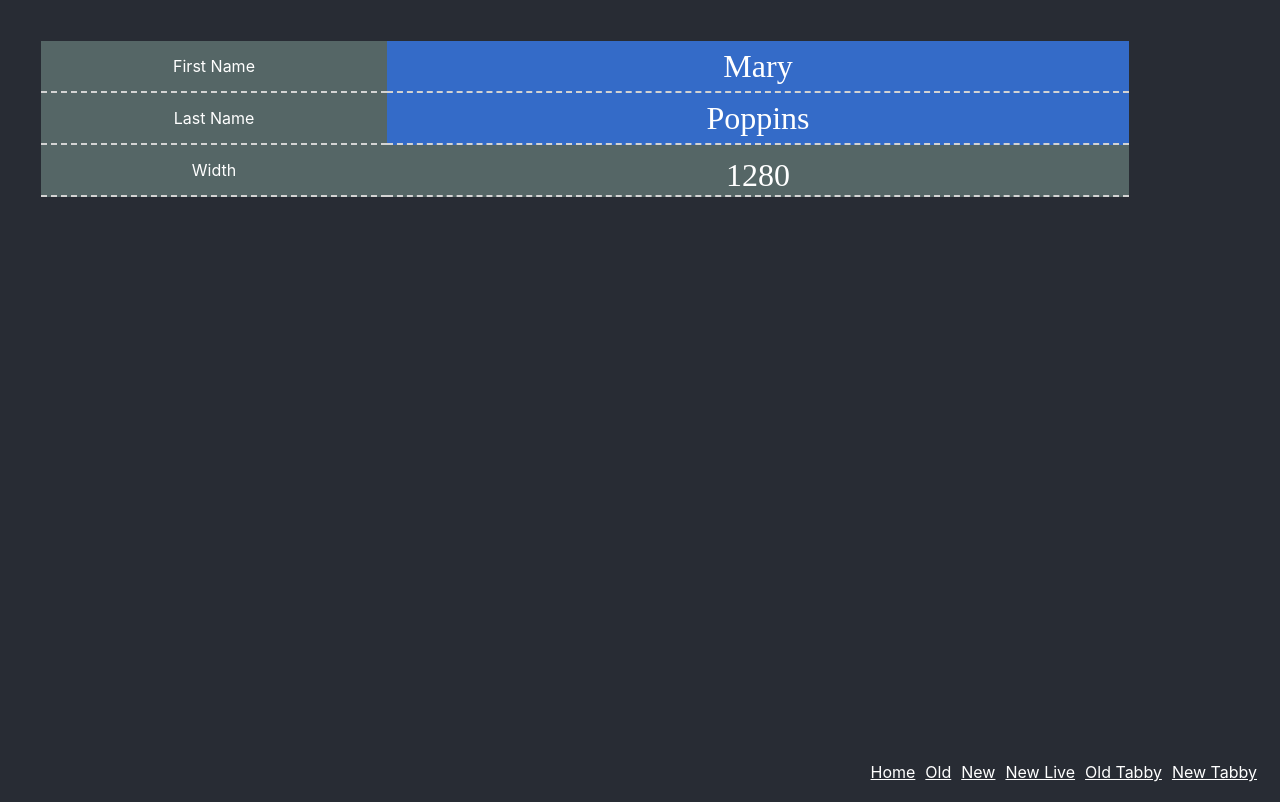
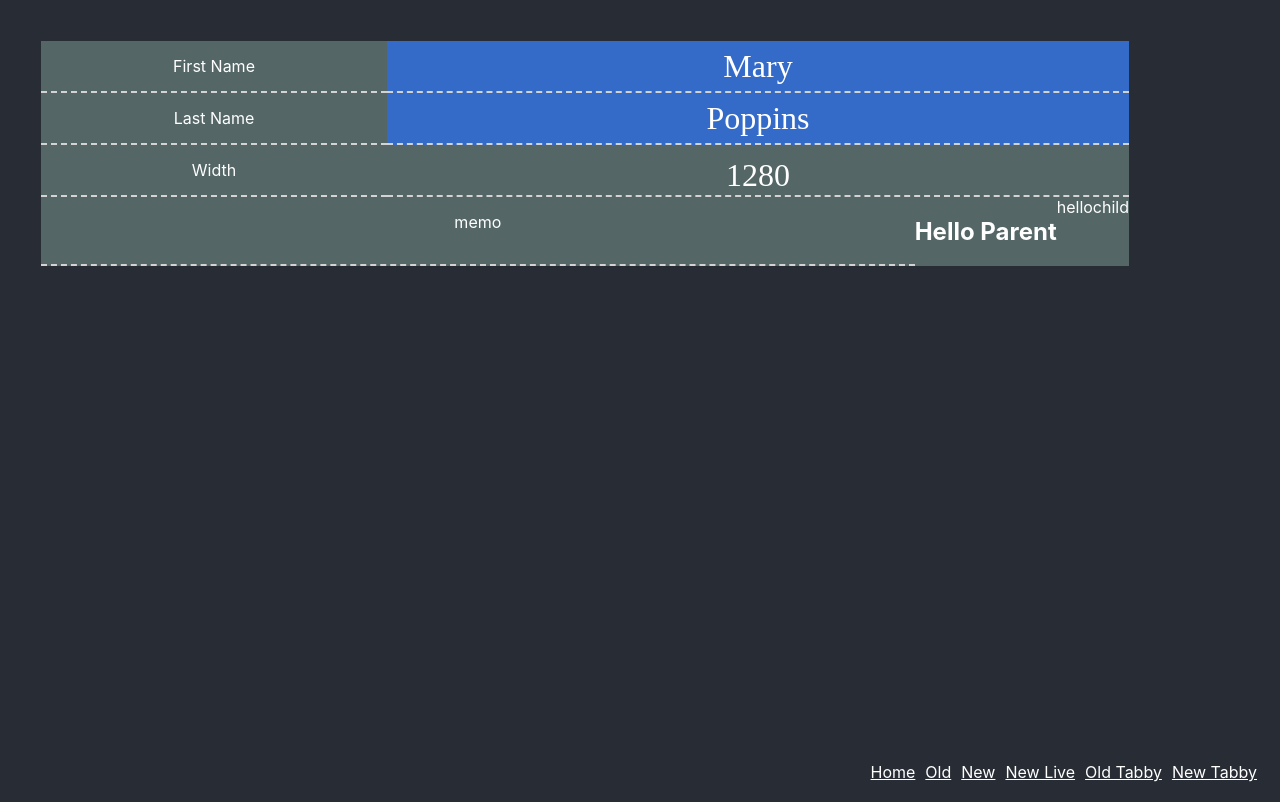
Before and after one commit to Jinni73/react-hook-example, a React (Create React App) app: page /new in a window 1280 px wide. Built offline with nearby package versions, Linux system fonts and the light colour scheme.

Commit message:
examples on memo, useMemo,

```diff
--- /dev/null
+++ b/src/components/Child/index.js
@@ -0,0 +1,13 @@
+import React, { memo } from 'react';
+
+// const Child = memo(({a,b}) => {
+//   console.log('render child')
+//   return <div>{a + b}</div>
+// });
+
+const Child = ({a,b}) => {
+  console.log('render child')
+  return <div>{a + b}</div>
+};
+
+export default Child;
--- a/src/components/NewList/index.js
+++ b/src/components/NewList/index.js
@@ -1,7 +1,8 @@
-import React, { useState, useContext, useEffect } from 'react';
+import React, { useState, useContext, useEffect, useMemo } from 'react';
 import ListWrapper from '../ListWrapper';
 import { ThemeContext } from '../../context';
 import Row from '../Row';
+import Parent from '../Parent';
 
 export default function NewList() {
   const firstName = useFormInput('Mary');
@@ -9,18 +10,30 @@
   const theme = useContext(ThemeContext);
   const width = useWindowWidth();
   useDocTitle(`${firstName.value} ${lastName.value}`)
-  console.log('width', width)
+  // console.log('width', width)
+
+  // 记住promos，避免不必要的re-render
+  const childFn = useMemo(() => (
+    <Row label="First Name">
+      <input {...firstName} />
+    </Row>
+  ), [firstName]);
+
+  const childLn = useMemo(() => (
+    <Row label="Last Name">
+      <input {...lastName} />
+    </Row>
+  ), [lastName]);
 
   return (
     <ListWrapper theme={theme}>
-      <Row label="First Name">
-        <input {...firstName} />
-      </Row>
-      <Row label="Last Name">
-        <input {...lastName} />
-      </Row>
+      {childFn}
+      {childLn}
       <Row label="Width">
         <div className="display">{width}</div>
+      </Row>
+      <Row label="memo">
+        <Parent a="hello" b="child" />
       </Row>
     </ListWrapper>
   );
@@ -56,6 +69,6 @@
       window.removeEventListener('resize', handleResize);
     }
   });
-  console.log('*****', width)
+  // console.log('*****', width)
   return width;
 }
--- a/src/components/OldTabby/index.js
+++ b/src/components/OldTabby/index.js
@@ -8,6 +8,8 @@
 import APIResource from '../../APIResrouce';
 
 export default function OldTabby() {
+  const [count, setCount] = useState(0);
+  const prevCount = usePrevious(count);
   const {reduxState} = useContext(ReduxContext);
   const { visibleTab } = reduxState;
   const users = useUserData('https://reqres.in/api/users?page=2');
@@ -19,9 +21,15 @@
     inputElm.current.focus();
   }
 
+  function handleCnt() {
+    setCount(count+1);
+  }
+
   return (
     <TabbyContainer>
       <Tabs />
+      <h1>Now: {count}, before: {prevCount}</h1>
+      <button onClick={handleCnt}>count</button>
       <TabContent isVisble={visibleTab===1}>
         {
           () => users.map((ud) => (
@@ -78,3 +86,11 @@
 
   return users;
 }
+
+function usePrevious(value) {
+  const ref = useRef();
+  useEffect(() => {
+    ref.current = value;
+  });
+  return ref.current;
+}
--- /dev/null
+++ b/src/components/Parent/index.js
@@ -0,0 +1,16 @@
+import React, { useMemo } from 'react';
+import Child from '../Child';
+
+const Parent = ({ a, b }) => {
+  const Cd = useMemo(() => <Child a={a} b={b} />, [a,b]);
+  console.log('render parent')
+  return (
+    <>
+      <h2>Hello Parent</h2>
+      {Cd}
+      {/* <Child a={a} b={b} /> */}
+    </>
+  );
+}
+
+export default Parent;
--- a/src/components/Row/index.js
+++ b/src/components/Row/index.js
@@ -1,4 +1,4 @@
-import React from 'react';
+import React, { memo } from 'react';
 import styled from 'styled-components';
 
 const RowWrapper = styled.div`
@@ -29,11 +29,14 @@
   }
 `;
 
-const Row = ({ children, label }) => (
-  <RowWrapper>
-    <div className="label">{label}</div>
-    {children}
-  </RowWrapper>
-);
+const Row = memo(({ children, label }) => {
+  // console.log('....render row', label);
+  return (
+    <RowWrapper>
+      <div className="label">{label}</div>
+      {children}
+    </RowWrapper>
+  )
+})
 
 export default Row;
```
